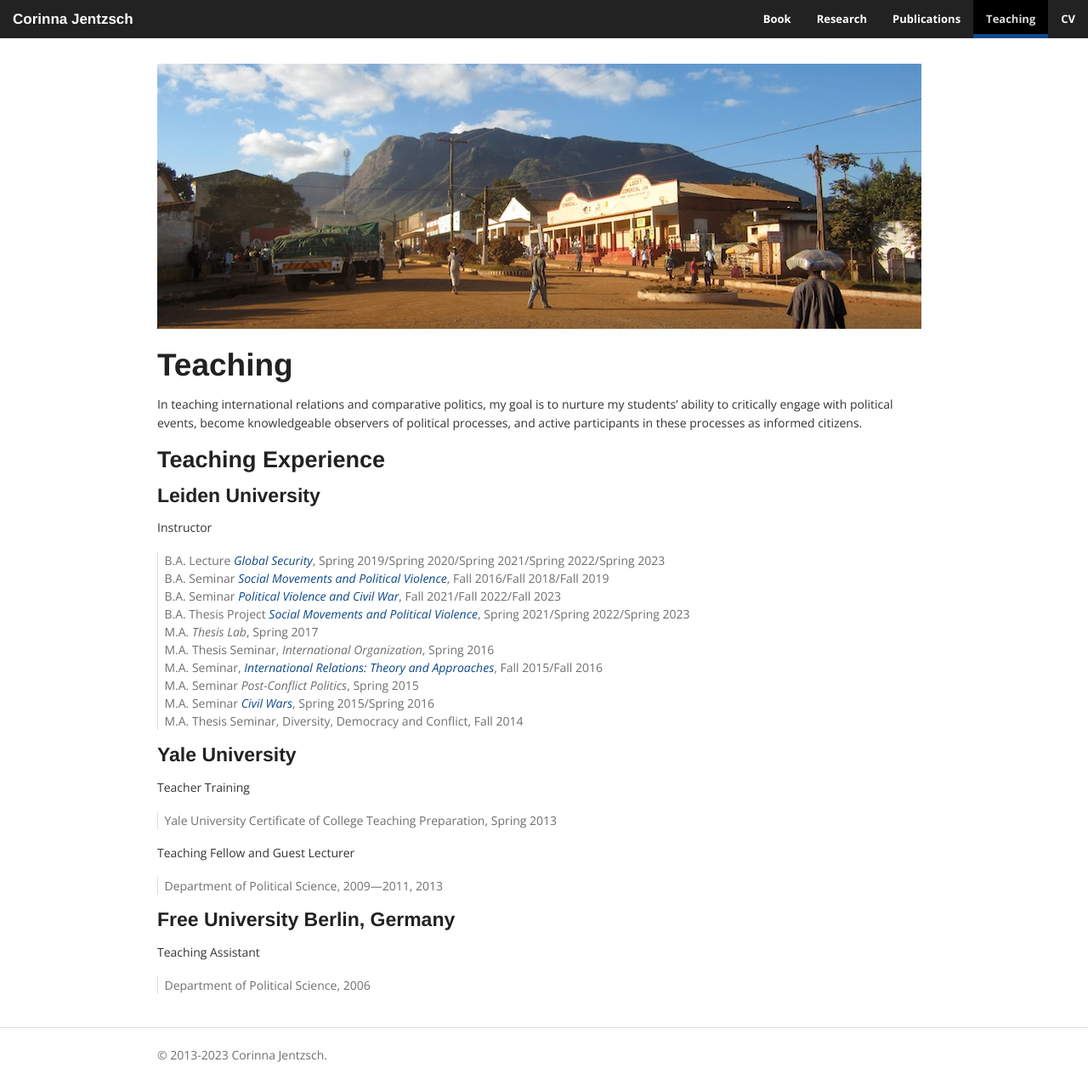
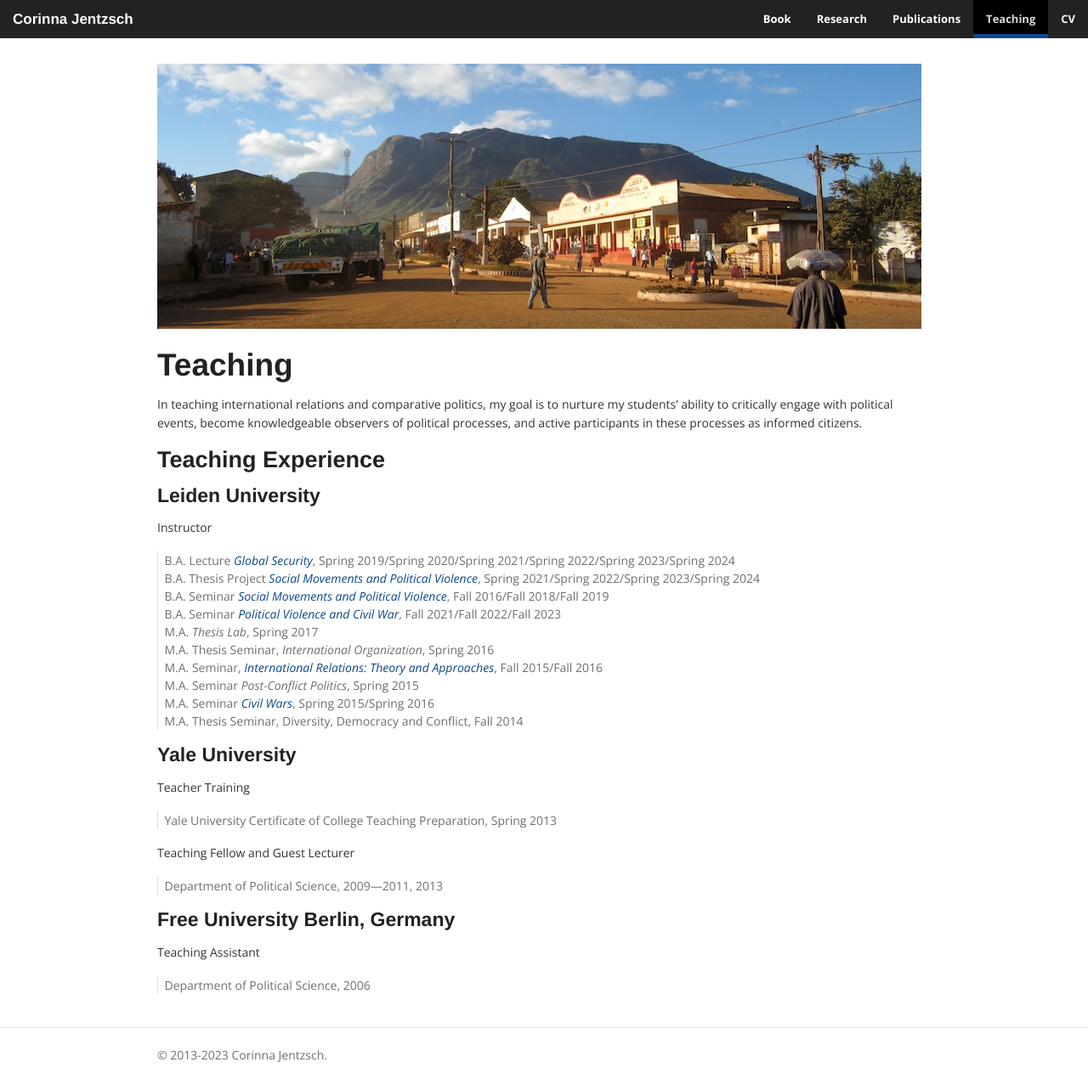
Before and after one commit to corinnajentzsch/corinnajentzsch.github.io, a Jekyll site: the page built from teaching.md, in a window 1280 px wide. Shown: the whole page at 85% size. Built offline with Jekyll 4.4.1, drawn with Linux system fonts in a browser that asks for light colours.

Commit message:
Update teaching.md

```diff
--- a/teaching.md
+++ b/teaching.md
@@ -17,10 +17,10 @@ In teaching international relations and comparative politics, my goal is to nurt
 
 Instructor
 
-> B.A. Lecture [_Global Security_](https://www.dropbox.com/s/wxjo36obmpg4t4n/Jentzsch_Syllabus_Global%20Security_2021.pdf?dl=0 "Global Security"), Spring 2019/Spring 2020/Spring 2021/Spring 2022/Spring 2023
+> B.A. Lecture [_Global Security_](https://www.dropbox.com/scl/fi/8tguxyu1cv5gsyc5qbgo0/Jentzsch_Syllabus_International-Security_2024.pdf?rlkey=id6imjz2300504jhohkrlb7cv&dl=0 "Global Security"), Spring 2019/Spring 2020/Spring 2021/Spring 2022/Spring 2023/Spring 2024
+> B.A. Thesis Project [_Social Movements and Political Violence_](https://www.dropbox.com/scl/fi/sc22gri8s2q0ebtpdyr9p/Jentzsch_2024_Syllabus-Social-Movements-and-Political-Violence.pdf?rlkey=41ke76uza9t5ydj4e4x5pm2er&dl=0 "BAP SMPV"), Spring 2021/Spring 2022/Spring 2023/Spring 2024
 > B.A. Seminar [_Social Movements and Political Violence_](https://www.dropbox.com/s/7yznh9f1fxmn0ul/Jentzsch_2019_Syllabus%20Social%20Movements%20and%20Political%20Violence_2.pdf?dl=0 "SMPV"), Fall 2016/Fall 2018/Fall 2019
-> B.A. Seminar [_Political Violence and Civil War_](https://www.dropbox.com/s/us170w3t9co2yai/Jentzsch_Syllabus_Civil%20Wars_2021.pdf?dl=0 "Political Violence and Civil War"), Fall 2021/Fall 2022/Fall 2023
-> B.A. Thesis Project [_Social Movements and Political Violence_](https://www.dropbox.com/s/c3050yh7yy6pgx6/Jentzsch_2020-2021_Syllabus%20Social%20Movements%20and%20Political%20Violence.pdf?dl=0), Spring 2021/Spring 2022/Spring 2023
+> B.A. Seminar [_Political Violence and Civil War_](https://www.dropbox.com/scl/fi/wwci0imncpcsw0r7nwvlt/Jentzsch_Syllabus_Civil-Wars_2023.pdf?rlkey=vf93nhsmiq6uoaemvuzwvm97e&dl=0 "PVCW"), Fall 2021/Fall 2022/Fall 2023
 > M.A. _Thesis Lab_, Spring 2017
 > M.A. Thesis Seminar, _International Organization_, Spring 2016
 > M.A. Seminar, [_International Relations: Theory and Approaches_](https://www.dropbox.com/s/419bvwkl1p98d1g/Jentzsch_Syllabus_IR%20Theories%20and%20Approaches_2016.pdf?dl=0 "IR"), Fall 2015/Fall 2016
```
